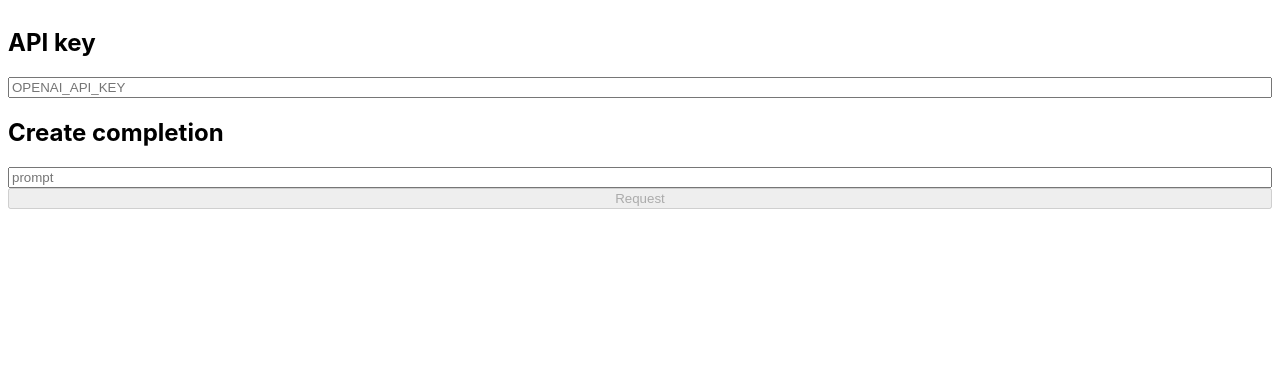
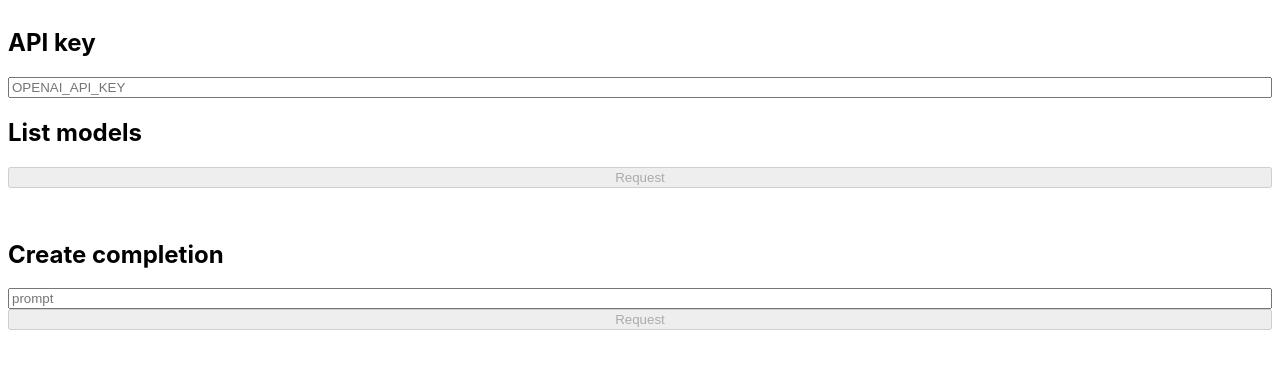
Before and after one commit to ebnbin/openchat, a React (Create React App) app: page / in a window 1280 px wide. Shown: the top 368 px of the page. Built offline with nearby package versions, Linux system fonts and the light colour scheme.

Commit message:
Request List models api

```diff
--- a/src/App.tsx
+++ b/src/App.tsx
@@ -1,4 +1,5 @@
 import React, {ChangeEvent, useState} from 'react';
+import {Configuration, Model, OpenAIApi} from "openai";
 
 interface ApiKeyProps {
   apiKey: string;
@@ -20,6 +21,66 @@ function ApiKey({ apiKey, setApiKey }: ApiKeyProps) {
         value={apiKey}
         onChange={handleApiKeyChange}
       />
+    </div>
+  );
+}
+
+function Json({ value }: { value: any }) {
+  return (
+    <div style={{ whiteSpace: 'pre-wrap' }}>
+      {JSON.stringify(value, null, 2)}
+    </div>
+  )
+}
+
+interface ListModelsProps {
+  apiKey: string;
+}
+
+// https://platform.openai.com/docs/api-reference/models/list
+function ListModels({ apiKey }: ListModelsProps) {
+  const [response, setResponse] = useState<JSX.Element[]>();
+  const [isLoading, setIsLoading] = useState(false);
+
+  const { Configuration, OpenAIApi } = require("openai");
+
+  const configuration = new Configuration({
+    apiKey: apiKey,
+  });
+  const openai = new OpenAIApi(configuration);
+
+  const request = async () => {
+    setIsLoading(true)
+
+    const response = await openai
+      .listModels()
+      .catch(() => {
+        setIsLoading(false)
+      });
+    const listItems = response.data.data.map((item: Model) =>
+      <li key={item.id}>
+        <Json value={item} />
+      </li>
+    );
+    setResponse(listItems)
+
+    setIsLoading(false)
+  }
+
+  return (
+    <div style={{ display: 'flex', flexDirection: 'column' }}>
+      <h2>
+        List models
+      </h2>
+      <button
+        disabled={apiKey.length === 0 || isLoading}
+        onClick={request}
+      >
+        {"Request"}
+      </button>
+      <ol>
+        {response}
+      </ol>
     </div>
   );
 }
@@ -49,7 +110,8 @@ function CreateCompletion({ apiKey }: CreateCompletionProps) {
     setResponse('[Loading]')
     setIsLoading(true)
 
-    const response = await openai.createCompletion({
+    const response = await openai
+      .createCompletion({
         model: "text-davinci-003",
         prompt: prompt,
       }).catch((error: any) => {
@@ -77,9 +139,9 @@ function CreateCompletion({ apiKey }: CreateCompletionProps) {
       >
         {"Request"}
       </button>
-      <text>
+      <div>
         {response}
-      </text>
+      </div>
     </div>
   )
 }
@@ -95,6 +157,9 @@ function App() {
         apiKey={apiKey}
         setApiKey={setApiKey}
       />
+      <ListModels
+        apiKey={apiKey}
+      />
       <CreateCompletion
         apiKey={apiKey}
       />
```
Lines whose indentation alone changed are shown as unchanged.
